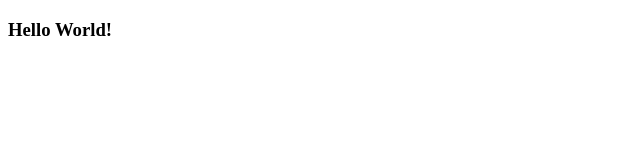
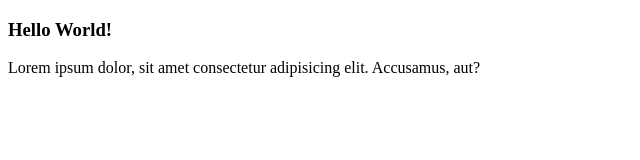
Before and after one commit to shajalmia/my-second-github-repo, a plain HTML site: page index.html in a window 1280 px wide. Shown: the whole page, without its empty margins (0-640 px from the left). Drawn offline with Linux system fonts and the light colour scheme.

Commit message:
added paragraph

```diff
--- a/index.html
+++ b/index.html
@@ -7,6 +7,7 @@
 </head>
 <body>
     <h3>Hello World!</h3>
+    <p>Lorem ipsum dolor, sit amet consectetur adipisicing elit. Accusamus, aut?</p>
 
 </body>
 </html>
```
